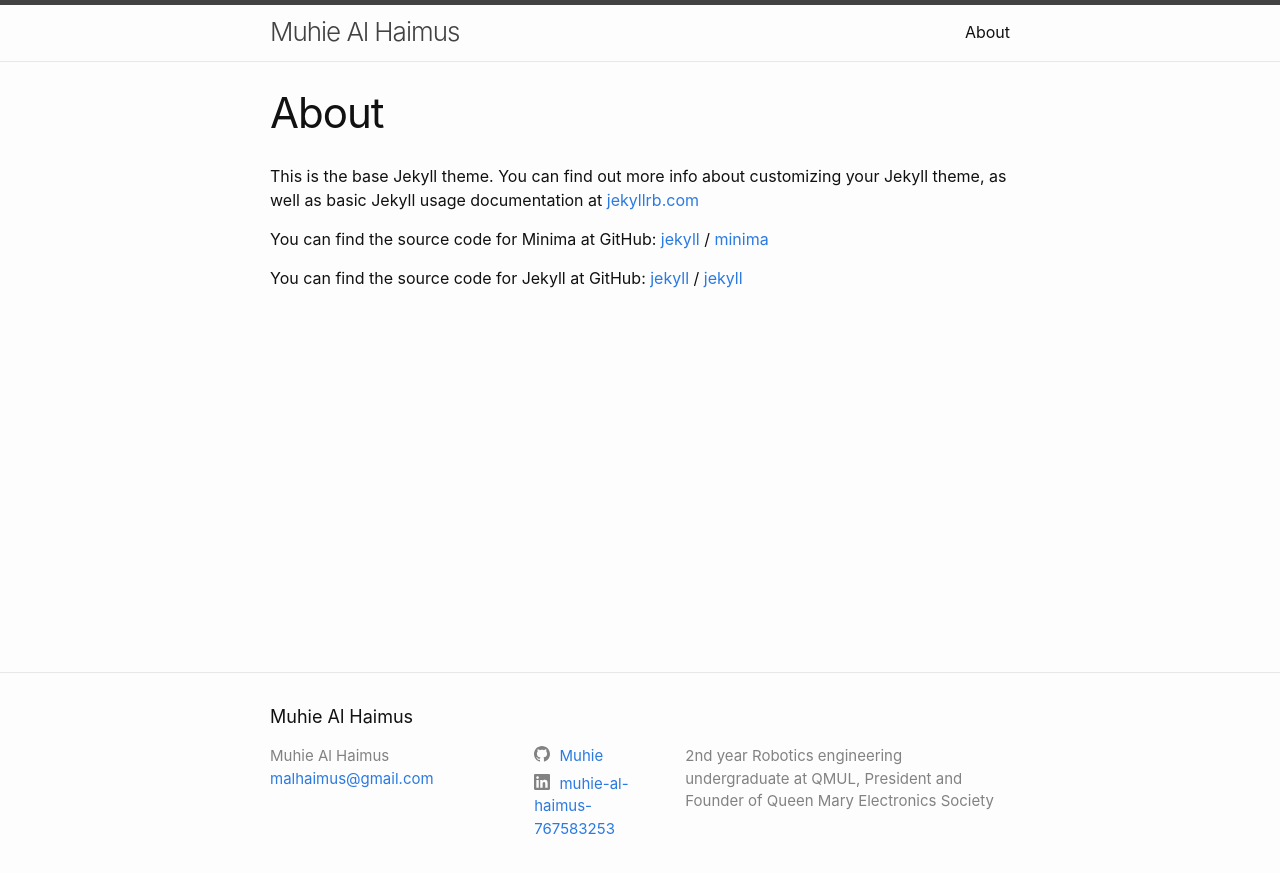
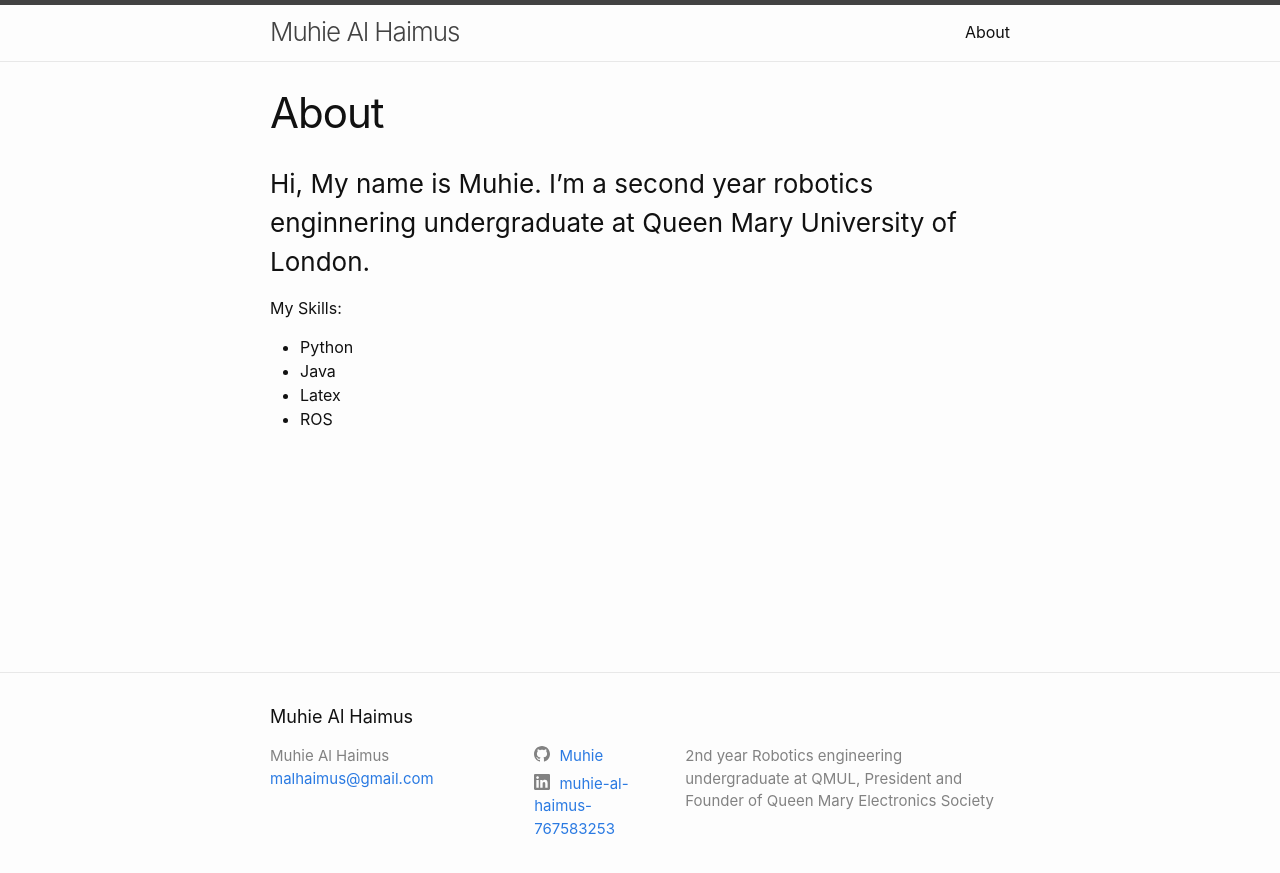
Before and after one commit to Muhie/muhie-me, a Jekyll site: the page built from about.markdown, in a window 1280 px wide. Shown: the top 873 px of the page. Built offline with Jekyll 4.4.1, drawn with Linux system fonts in a browser that asks for light colours.

Commit message:
added my description and added my images

```diff
--- a/about.markdown
+++ b/about.markdown
@@ -4,15 +4,11 @@ title: About
 permalink: /about/
 ---
 
-This is the base Jekyll theme. You can find out more info about customizing your Jekyll theme, as well as basic Jekyll usage documentation at [jekyllrb.com](https://jekyllrb.com/)
-
-You can find the source code for Minima at GitHub:
-[jekyll][jekyll-organization] /
-[minima](https://github.com/jekyll/minima)
-
-You can find the source code for Jekyll at GitHub:
-[jekyll][jekyll-organization] /
-[jekyll](https://github.com/jekyll/jekyll)
+### Hi, My name is Muhie. I'm a second year robotics enginnering undergraduate at Queen Mary University of London.
 
 
-[jekyll-organization]: https://github.com/jekyll
+My Skills:
+- Python
+- Java
+- Latex
+- ROS
```
Also changed, not shown: _layouts/default.html (line endings or trailing spaces), index.markdown (line endings or trailing spaces), 1 other file.
